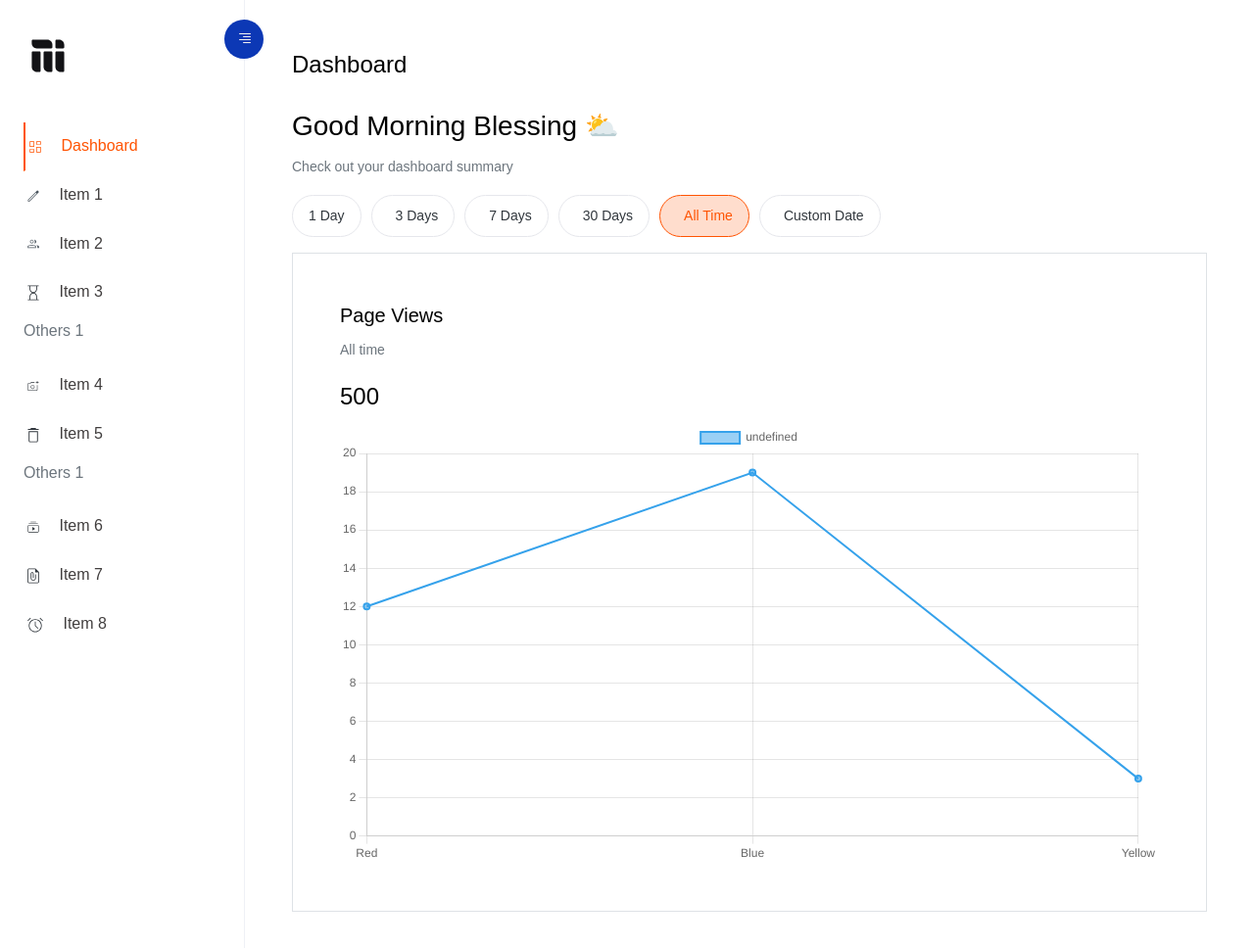
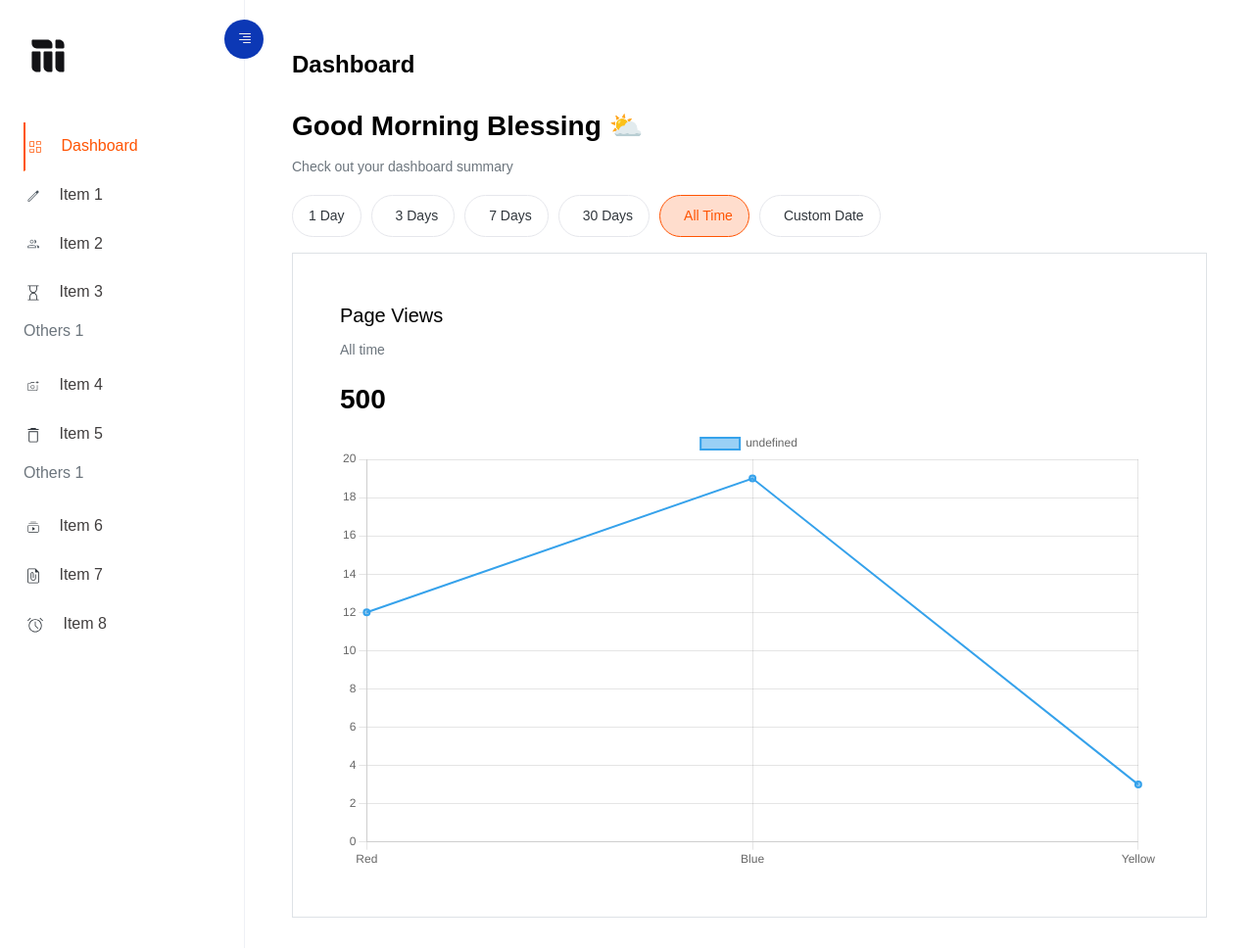
Before and after one commit to Tobitheprof/mainstack-test-phase1, a Django app: page / in a window 1280 px wide. Shown: the top 968 px of the page at 98% size. Run offline with Django 4.2, Linux system fonts and the light colour scheme; data that the repository does not hold is empty; some libraries are stand-ins or nearby versions.

Commit message:
Fixed Stuff

```diff
--- a/app/views.py
+++ b/app/views.py
@@ -8,7 +8,8 @@
     answer = r.json()
     # print(answer)
 
-    dates = answer['graph_data']['views'],
+    dates = answer['graph_data']['views']['2022-07-31'],
+    print(dates)
     nigeria = answer['top_locations'][0]['country'],
     germany = answer['top_locations'][1]['country'],
     ghana = answer['top_locations'][2]['country'],
--- a/templates/base.html
+++ b/templates/base.html
@@ -8,7 +8,7 @@
     <link rel="stylesheet" href="{% static 'assets/vendor/aos/aos.css' %}">
 	<link rel="stylesheet" href="{% static 'assets/vendor/bootstrap-icons-1.10.3/bootstrap-icons.css' %}">
     <link rel="stylesheet" href="{% static 'assets/vendor/aos/aos.css' %}">
-    <title>Sigma | {{title}}</title>
+    <title>Mainstack Phase 1 Interview</title>
     <style>
         section{
             padding: 12px 0;
--- a/templates/index.html
+++ b/templates/index.html
@@ -2,8 +2,8 @@
 {% load static %}
 {% block content %}
     <div class="content">
-        <h4>Dashboard</h4>
-        <h3 class="mt-4">Good Morning Blessing ⛅</h3>
+        <h4 class="fw-bold">Dashboard</h4>
+        <h3 class="mt-4 fw-bold">Good Morning Blessing ⛅</h3>
         <p class="text-muted">Check out your dashboard summary</p>
         <div class="pills">
             <!-- Tabs navs -->
@@ -52,7 +52,7 @@
         <div class="border p-5">
             <h5>Page Views</h5>
             <p class="text-muted">All time</p>
-            <h4>500</h4>
+            <h3 class="fw-bold">500</h3>
             <div class="chart-container">
                 <canvas id="myChart" style="width: 35.5vw; height: 30.7vh;"></canvas>
             </div>
@@ -105,7 +105,7 @@
                             <rect width="3" height="1" y="0" fill="#012169"/>
                             <rect width="3" height="1" y="1" fill="#C8102E"/>
                           </svg>
-                          {{uk_fix}} {{united_percent}}% <svg width="12px" height="12px" viewBox="0 0 12 12">
+                           {{uk_fix}} {{united_percent}}% <svg width="12px" height="12px" viewBox="0 0 12 12">
                             <circle cx="6" cy="6" r="6" fill="#2ECC40" />
                           </svg>
                           </p>
```
